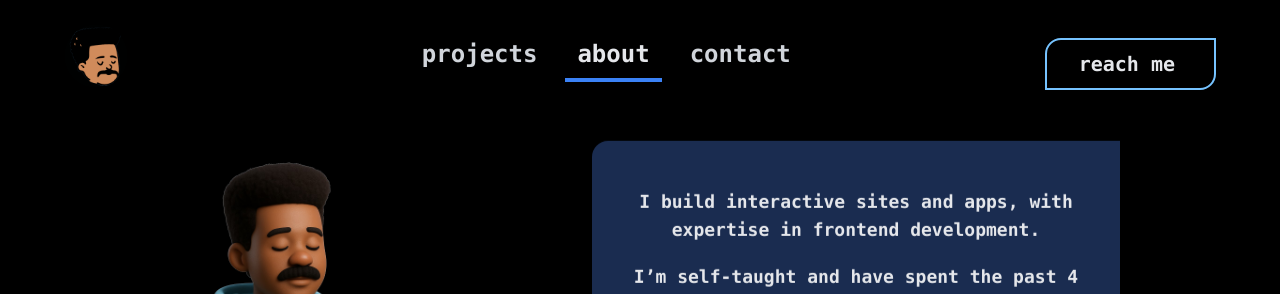
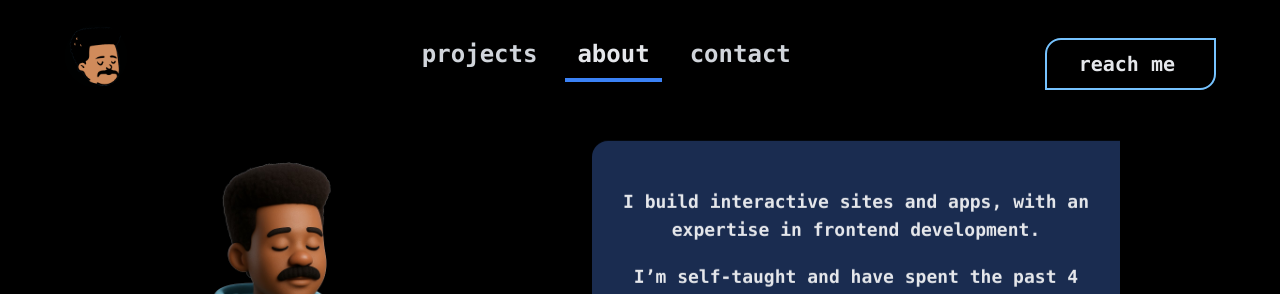
Before and after one commit to grzdev/portfolio, a SvelteKit app: page /about in a window 1280 px wide. Shown: the top 294 px of the page. Built offline with nearby package versions, Linux system fonts and the light colour scheme; some icons are missing.

Commit message:
chore: about fix

```diff
--- a/src/modules/About.svelte
+++ b/src/modules/About.svelte
@@ -67,7 +67,7 @@
         <h1
           class="text-gray-200 text-sm sm:text-lg md:text-lg mt-[-2rem] sm:mt-[-1rem] md:mt-[-2.2rem] font-mono font-bold text-center w-[17rem] sm:w-[30rem] md:w-[30rem]"
         >
-          I build interactive sites and apps, with expertise in frontend development.
+          I build interactive sites and apps, with an expertise in frontend development.
         </h1>
         <p
           class="text-gray-200 text-sm sm:text-lg md:text-lg mt-[1rem] md:mt-[1.2rem] font-mono font-bold text-center w-[17rem] sm:w-[30rem] md:w-[30rem]"
```
